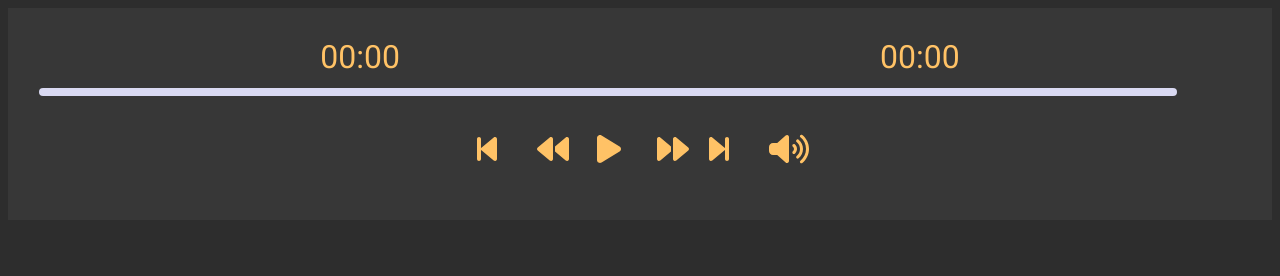
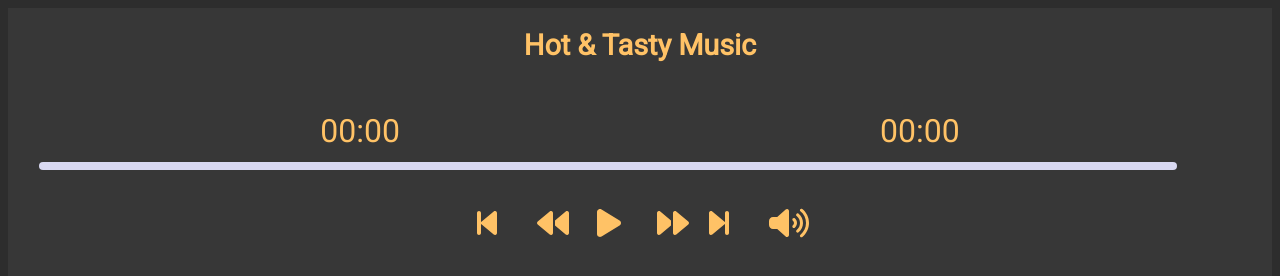
Before and after one commit to kegbenk/daRealMusic, a website: page public/index.html in a window 1280 px wide. Drawn offline with Linux system fonts and the light colour scheme; no server answers.

Commit message:
css troubleshooting

```diff
--- a/public/index.html
+++ b/public/index.html
@@ -16,6 +16,10 @@
     <link rel="stylesheet" href="realmusic.css" media="all" />
   </head>
   <body>
+    <header class="app-header">
+      <h1>Hot & Tasty Music</h1>
+    </header>
+
     <audio id="myAudio" ontimeupdate="onTimeUpdate()">
       <!-- <source src="audio.ogg" type="audio/ogg"> -->
       <source id="source-audio" src="" type="audio/mpeg" />
--- a/public/realmusic.css
+++ b/public/realmusic.css
@@ -344,3 +344,43 @@ body {
         color: #ffc266 !important;
     }
 }
+
+/* Header styles */
+.app-header {
+    background-color: #373737;
+    padding: 20px;
+    text-align: center;
+    display: flex;
+    justify-content: center;
+    align-items: center;
+    width: 100%;
+    box-sizing: border-box;
+}
+
+.app-header h1 {
+    color: #ffc266;
+    font-size: 1.8rem;
+    margin: 0;
+    font-weight: bold;
+    text-align: center;
+    width: 100%;
+}
+
+/* Mobile styles */
+@media screen and (max-width: 430px),
+       screen and (max-width: 428px),
+       screen and (max-device-width: 428px),
+       screen and (max-width: 414px),
+       screen and (max-device-width: 414px),
+       screen and (max-width: 390px),
+       screen and (max-device-width: 390px) {
+    .app-header {
+        padding: 15px;
+    }
+
+    .app-header h1 {
+        font-size: 1.6rem;
+    }
+
+    /* ... rest of the mobile styles ... */
+}
```
